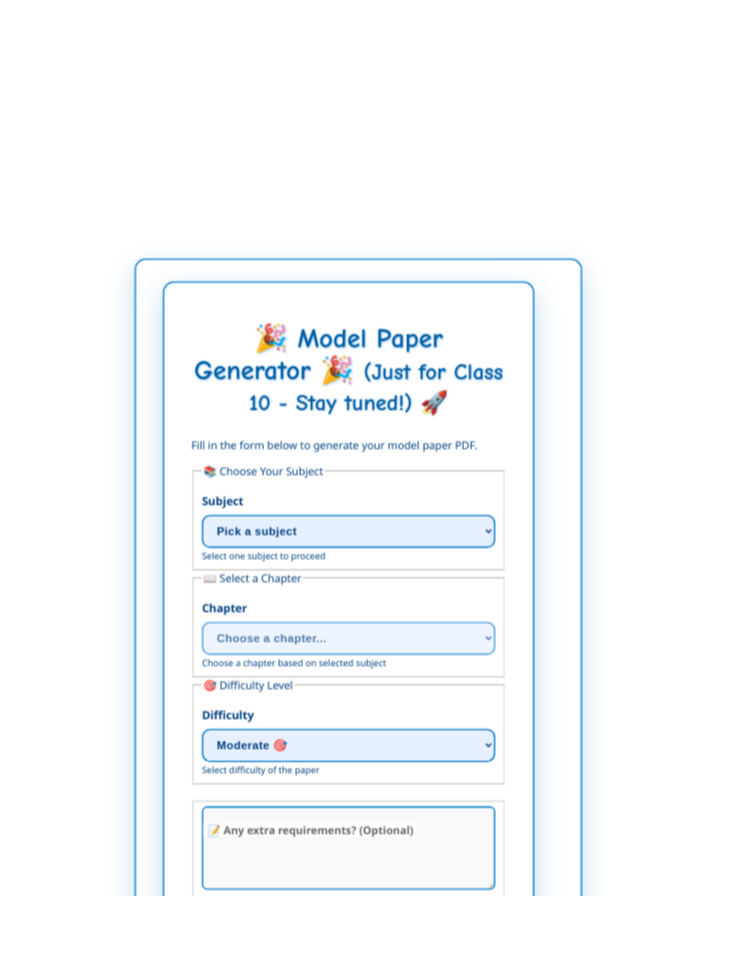
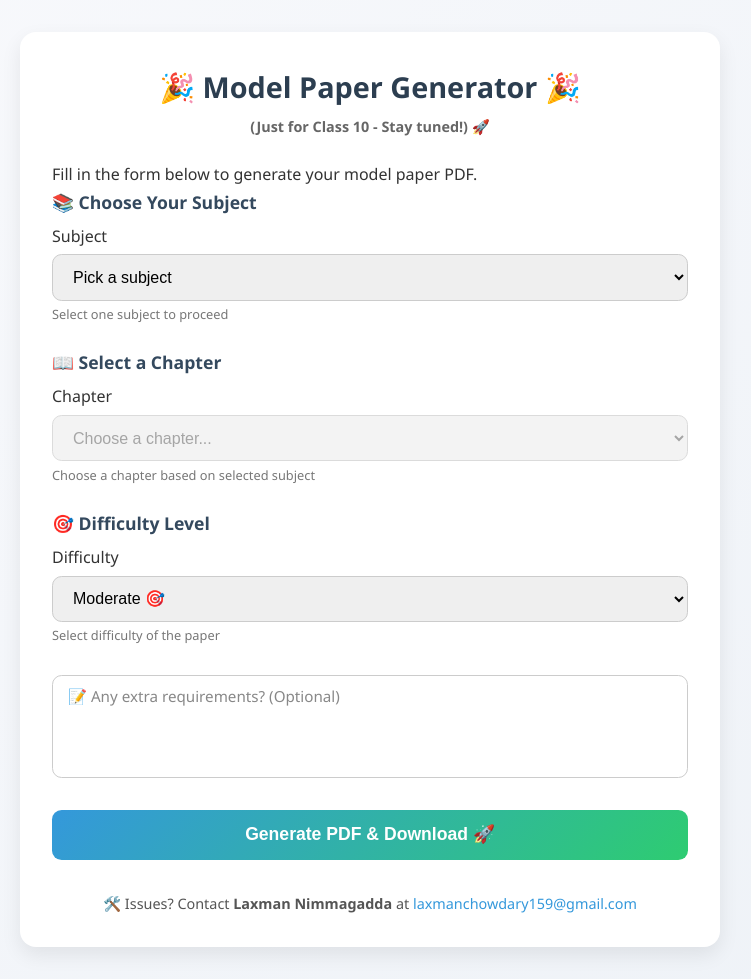
Before and after one commit to laxmanchowdary15/Perplexity_API_Project, a Flask app: page / in a window 1280 px wide. Shown: the whole page, without its empty margins (270-1021 px from the left). Before the commit the page ends 896 px from the top, so only its background shows below. Run offline with Flask 3, Linux system fonts and the light colour scheme.

Commit message:
changed html

```diff
--- a/static/css/style.css
+++ b/static/css/style.css
@@ -1,230 +1,225 @@
-/* Import Google Font */
-@import url('https://fonts.googleapis.com/css2?family=Comic+Neue:wght@700&display=swap');
-
-/* Reset and base */
-html, body {
+/* ===== Reset & Base Styles ===== */
+* {
   margin: 0;
   padding: 0;
-  height: 100%;
-  font-family: 'Segoe UI', Tahoma, Geneva, Verdana, sans-serif;
-  background: radial-gradient(circle at top left, #d0eaff, #a0c8ff);
-  background-image:
-    radial-gradient(rgba(255, 255, 255, 0.8) 15%, transparent 16%),
-    radial-gradient(rgba(255, 255, 255, 0.8) 15%, transparent 16%);
-  background-position: 0 0, 8px 8px;
-  background-size: 16px 16px;
+  box-sizing: border-box;
+}
+
+html {
+  font-size: 16px;
+  scroll-behavior: smooth;
+}
+
+body {
+  font-family: "Segoe UI", Roboto, Arial, sans-serif;
+  line-height: 1.6;
+  background: linear-gradient(135deg, #f8f9fc, #eef2f7);
+  color: #333;
+  min-height: 100vh;
   display: flex;
   justify-content: center;
   align-items: flex-start;
-  padding: 2rem 0;
-  color: #004080;
-  overflow-x: hidden;
+  padding: 2rem;
 }
 
-/* Container */
+/* ===== Container ===== */
 .container {
+  width: 100%;
+  max-width: 700px;
   background: #fff;
-  padding: 2rem 2.5rem;
-  border-radius: 16px;
-  box-shadow: 0 15px 40px rgba(0, 119, 204, 0.25);
-  max-width: 700px;
-  width: 95%;
-  border: 2px solid #0077cc;
-  animation: fadeIn 1s ease forwards;
-  box-sizing: border-box;
+  padding: 2rem;
+  border-radius: 1rem;
+  box-shadow: 0 8px 20px rgba(0, 0, 0, 0.08);
+  animation: fadeIn 0.6s ease-in-out;
 }
 
-/* Heading */
+/* ===== Headings ===== */
 h1 {
-  font-family: 'Comic Neue', cursive;
-  font-weight: 700;
-  font-size: 2.5rem;
+  font-size: 1.8rem;
+  color: #2c3e50;
+  margin-bottom: 1.5rem;
   text-align: center;
-  color: #005fa3;
-  margin-bottom: 2rem;
-  text-shadow: 1px 1px 3px #a0c8ff;
-  user-select: none;
 }
 
-/* Labels */
-label {
+h1 small {
   display: block;
-  margin: 1rem 0 0.6rem 0;
-  font-weight: 700;
-  font-size: 1.05rem;
-  cursor: pointer;
+  font-size: 0.9rem;
+  color: #666;
+  margin-top: 0.3rem;
 }
 
-/* Form elements */
-select, textarea {
-  width: 100%;
-  padding: 0.75rem 1rem;
-  border: 2px solid #0077cc;
-  border-radius: 12px;
-  font-size: 1.05rem;
-  background: #e6f0ff;
-  color: #004080;
-  font-weight: 600;
-  letter-spacing: 0.03em;
-  box-sizing: border-box;
-  transition: border-color 0.3s ease, box-shadow 0.4s ease, background-color 0.3s ease;
+/* ===== Form Fields ===== */
+form fieldset {
+  border: none;
+  margin-bottom: 1.5rem;
 }
 
-select:hover, textarea:hover {
-  border-color: #005fa3;
-  box-shadow: 0 0 12px #005fa3aa;
-  background-color: #f0f8ff;
+form legend {
+  font-weight: bold;
+  color: #34495e;
+  margin-bottom: 0.5rem;
+  font-size: 1.1rem;
 }
 
-select:focus, textarea:focus {
-  border-color: #005fa3;
-  box-shadow: 0 0 16px #005fa3dd;
-  background-color: #fff;
-  outline: 2px solid #004080;
-  outline-offset: 2px;
+select,
+textarea {
+  width: 100%;
+  padding: 0.8rem 1rem;
+  margin-top: 0.3rem;
+  border: 1px solid #ccc;
+  border-radius: 0.6rem;
+  font-size: 1rem;
+  transition: border 0.3s ease, box-shadow 0.3s ease;
 }
 
-/* Button */
-button {
-  margin-top: 2rem;
-  width: 100%;
-  padding: 1rem;
-  border: none;
-  border-radius: 12px;
-  font-size: 1.2rem;
-  font-weight: 800;
-  cursor: pointer;
-  color: white;
-  background: linear-gradient(45deg, #005fa3, #0077cc);
-  box-shadow: 0 10px 20px rgba(0, 95, 163, 0.6);
-  transition: background-color 0.3s ease, transform 0.3s ease, box-shadow 0.3s ease;
+select:focus,
+textarea:focus {
+  border-color: #3498db;
+  outline: none;
+  box-shadow: 0 0 5px rgba(52, 152, 219, 0.5);
 }
 
-button:hover,
-button:focus-visible {
-  background: linear-gradient(45deg, #0077cc, #005fa3);
-  transform: scale(1.05);
-  box-shadow: 0 14px 28px rgba(0, 95, 163, 0.8);
-  outline: none;
-}
-
-button:active {
-  transform: scale(0.97);
-}
-
-/* Floating label */
+/* ===== Floating Label (Textarea) ===== */
 .floating-label {
   position: relative;
-  margin-top: 1.5rem;
 }
 
 .floating-label textarea {
-  width: 100%;
-  padding: 1rem;
-  font-size: 1rem;
-  border: 2px solid #0077cc;
-  border-radius: 8px;
-  background: #f9f9f9;
-  font-family: inherit;
-  box-sizing: border-box;
+  resize: none;
 }
 
 .floating-label label {
   position: absolute;
-  left: 14px;
-  top: 14px;
-  background: white;
-  padding: 0 6px;
-  color: #666;
-  font-size: 1rem;
+  top: 0.9rem;
+  left: 1rem;
+  font-size: 0.95rem;
+  color: #888;
   pointer-events: none;
-  transition: 0.2s ease all;
+  transition: 0.3s ease;
 }
 
 .floating-label textarea:focus + label,
 .floating-label textarea:not(:placeholder-shown) + label {
-  top: -10px;
-  left: 10px;
-  font-size: 0.8rem;
-  color: #005fa3;
+  top: -0.6rem;
+  left: 0.8rem;
+  background: #fff;
+  font-size: 0.75rem;
+  color: #3498db;
+  padding: 0 0.3rem;
+  border-radius: 0.3rem;
 }
 
-/* Contact info */
+/* ===== Hint Text ===== */
+.hint-text {
+  display: block;
+  font-size: 0.8rem;
+  color: #777;
+  margin-top: 0.2rem;
+}
+
+/* ===== Button ===== */
+button {
+  width: 100%;
+  padding: 0.9rem 1.2rem;
+  background: linear-gradient(135deg, #3498db, #2ecc71);
+  border: none;
+  border-radius: 0.6rem;
+  color: #fff;
+  font-size: 1.1rem;
+  font-weight: bold;
+  cursor: pointer;
+  transition: background 0.4s ease, transform 0.2s ease;
+}
+
+button:hover {
+  background: linear-gradient(135deg, #2980b9, #27ae60);
+  transform: translateY(-2px);
+}
+
+button:disabled {
+  opacity: 0.7;
+  cursor: not-allowed;
+}
+
+/* ===== Modal ===== */
+.modal {
+  display: none;
+  justify-content: center;
+  align-items: center;
+  position: fixed;
+  inset: 0;
+  background: rgba(0, 0, 0, 0.5);
+  z-index: 1000;
+}
+
+.modal-content {
+  background: #fff;
+  padding: 1.2rem 1.5rem;
+  border-radius: 0.8rem;
+  font-size: 1rem;
+  font-weight: bold;
+  color: #333;
+  animation: pulse 1.2s infinite;
+}
+
+/* ===== Error Message ===== */
+.error-message {
+  margin-top: 1rem;
+  padding: 0.8rem;
+  background: #ffe6e6;
+  color: #d63031;
+  border: 1px solid #ff7675;
+  border-radius: 0.5rem;
+  font-weight: 500;
+  text-align: center;
+}
+
+/* ===== Contact Info ===== */
 .contact-info {
-  margin-top: 1.5rem;
-  font-size: 0.95rem;
   text-align: center;
-  color: #004080;
+  margin-top: 2rem;
+  font-size: 0.9rem;
+  color: #555;
 }
 
 .contact-info a {
-  color: #0077cc;
+  color: #3498db;
   text-decoration: none;
-  font-weight: 600;
 }
 
-.contact-info a:hover,
-.contact-info a:focus {
+.contact-info a:hover {
   text-decoration: underline;
 }
 
-/* Modal */
-.modal {
-  display: none;
-  position: fixed;
-  z-index: 1000;
-  left: 0; top: 0;
-  width: 100%;
-  height: 100%;
-  background-color: rgba(0, 85, 170, 0.4);
-  justify-content: center;
-  align-items: center;
+/* ===== Animations ===== */
+@keyframes fadeIn {
+  from {
+    opacity: 0;
+    transform: translateY(20px);
+  }
+  to {
+    opacity: 1;
+    transform: translateY(0);
+  }
 }
 
-.modal-content {
-  background-color: white;
-  padding: 2rem;
-  border-radius: 12px;
-  font-size: 1.2rem;
-  color: #005fa3;
-  font-weight: bold;
-  text-align: center;
-  box-shadow: 0 0 20px rgba(0, 119, 204, 0.5);
-  max-width: 90vw;
+@keyframes pulse {
+  0% { transform: scale(1); opacity: 1; }
+  50% { transform: scale(1.05); opacity: 0.8; }
+  100% { transform: scale(1); opacity: 1; }
 }
 
-/* Error message */
-.error-message {
-  display: none;
-  color: #b00020;
-  font-size: 1.1rem;
-  text-align: center;
-  margin-top: 1rem;
-}
+/* ===== Responsive ===== */
+@media (max-width: 600px) {
+  body {
+    padding: 1rem;
+  }
 
-/* Animations */
-@keyframes fadeIn {
-  from { opacity: 0; transform: translateY(-20px); }
-  to { opacity: 1; transform: translateY(0); }
-}
-
-/* Responsive */
-@media (max-width: 600px) {
   .container {
     padding: 1.5rem;
-    width: 95%;
   }
 
   h1 {
-    font-size: 2rem;
-  }
-
-  select, textarea {
-    font-size: 1rem;
-  }
-
-  button {
-    font-size: 1rem;
-    padding: 0.9rem;
+    font-size: 1.5rem;
   }
 }
--- a/templates/form.html
+++ b/templates/form.html
@@ -1,12 +1,24 @@
-{% extends "base.html" %}
-
-{% block content %}
+<!DOCTYPE html>
+<html lang="en">
+<head>
+  <meta charset="UTF-8">
+  <meta name="viewport" content="width=device-width, initial-scale=1.0">
+  <title>Model Paper Generator</title>
+  <link rel="stylesheet" href="style.css">
+</head>
+<body>
   <main class="container" role="main" aria-labelledby="pageTitle">
-  <h1 id="pageTitle" tabindex="0">🎉 Model Paper Generator 🎉 <small>(Just for Class 10 - Stay tuned!) 🚀</small></h1>
+    <h1 id="pageTitle" tabindex="0">
+      🎉 Model Paper Generator 🎉
+      <small>(Just for Class 10 - Stay tuned!) 🚀</small>
+    </h1>
 
     <form id="paperForm" aria-describedby="formInstructions" novalidate>
-    <p id="formInstructions" class="sr-only">Fill in the form below to generate your model paper PDF.</p>
+      <p id="formInstructions" class="sr-only">
+        Fill in the form below to generate your model paper PDF.
+      </p>
 
+      <!-- Subject -->
       <fieldset>
         <legend>📚 Choose Your Subject</legend>
         <label for="subject" class="sr-only">Subject</label>
@@ -20,6 +32,7 @@
         <small id="subjectHint" class="hint-text">Select one subject to proceed</small>
       </fieldset>
 
+      <!-- Chapter -->
       <fieldset>
         <legend>📖 Select a Chapter</legend>
         <label for="chapter" class="sr-only">Chapter</label>
@@ -29,6 +42,7 @@
         <small id="chapterHint" class="hint-text">Choose a chapter based on selected subject</small>
       </fieldset>
 
+      <!-- Difficulty -->
       <fieldset>
         <legend>🎯 Difficulty Level</legend>
         <label for="difficulty" class="sr-only">Difficulty</label>
@@ -40,17 +54,19 @@
         <small id="difficultyHint" class="hint-text">Select difficulty of the paper</small>
       </fieldset>
 
+      <!-- Suggestions -->
       <fieldset class="floating-label">
         <textarea name="suggestions" id="suggestions" rows="4" placeholder=" "></textarea>
         <label for="suggestions">📝 Any extra requirements? (Optional)</label>
       </fieldset>
 
+      <!-- Submit Button -->
       <button type="submit" id="generateBtn" aria-live="polite" aria-busy="false">
         Generate PDF &amp; Download 🚀
       </button>
-
     </form>
 
+    <!-- Contact Info -->
     <p class="contact-info" aria-label="Contact information">
       🛠️ Issues? Contact <strong>Laxman Nimmagadda</strong> at
       <a href="mailto:laxmanchowdary159@gmail.com">laxmanchowdary159@gmail.com</a>
@@ -160,4 +176,5 @@
       }
     });
   </script>
-{% endblock %}
+</body>
+</html>
```
Lines whose indentation alone changed are shown as unchanged.
